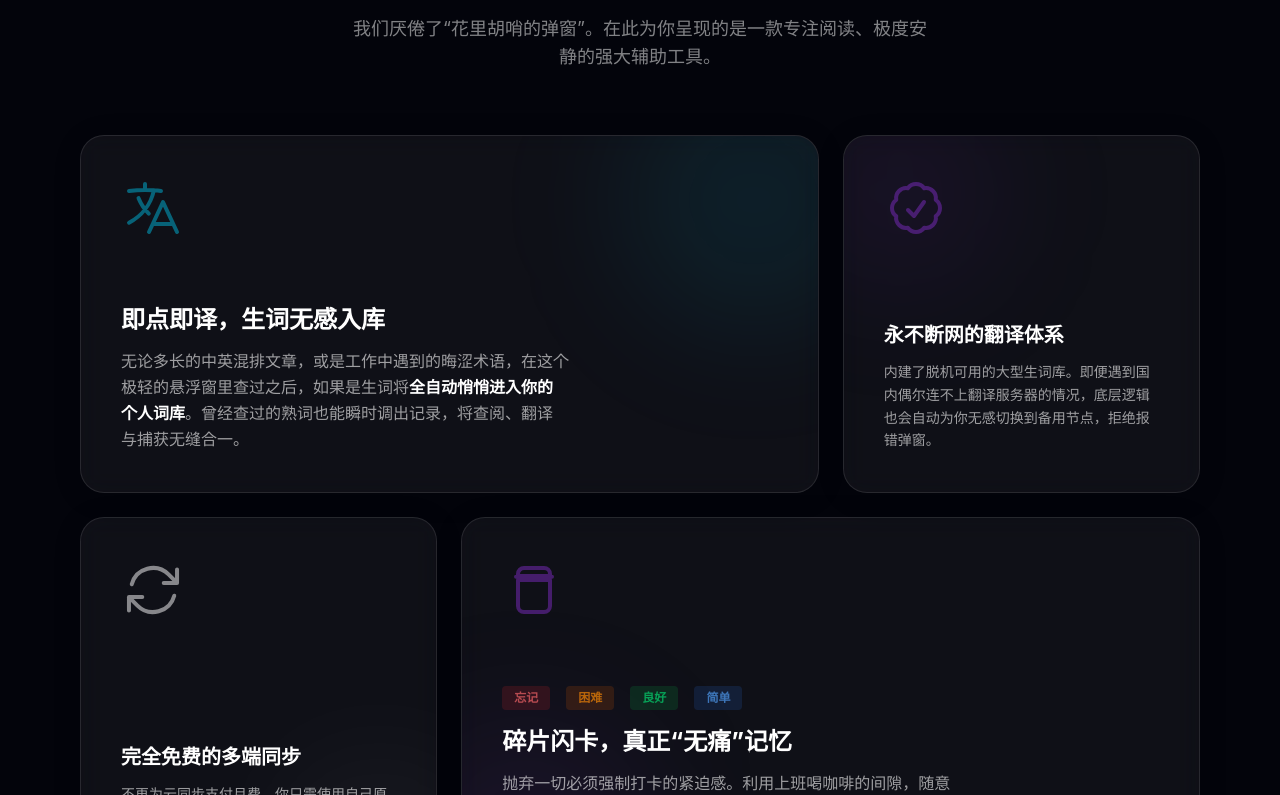
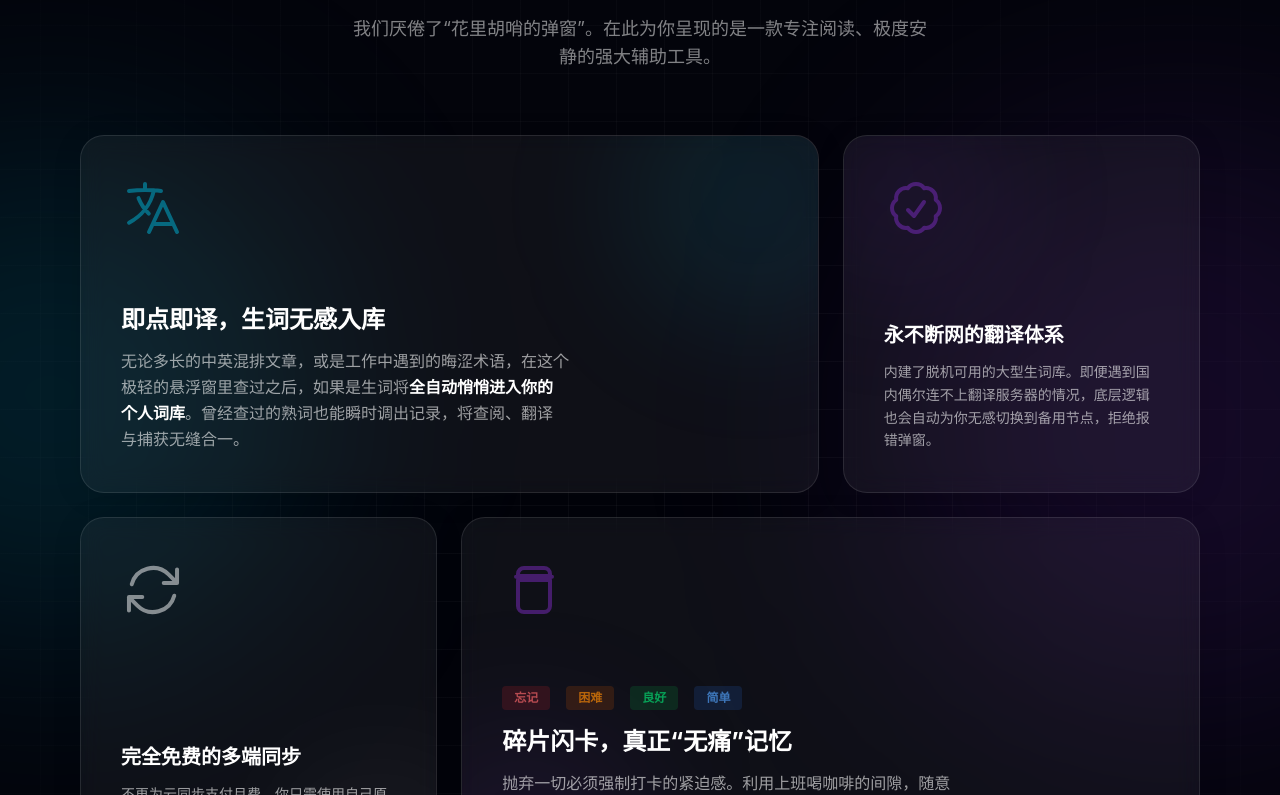
Before and after one commit to janzlu/dict-app-web, a React (Vite) app: page / in a window 1280 px wide. Shown: the part 945-1740 px from the top of the page. Built offline with nearby package versions, Linux system fonts and the light colour scheme.

Commit message:
style: add glassmorphism grid & ambient glows to features background

```diff
--- a/src/components/FeaturesBento.jsx
+++ b/src/components/FeaturesBento.jsx
@@ -2,8 +2,22 @@ import { motion } from 'framer-motion';
 
 const FeaturesBento = () => {
   return (
-    <section id="features" className="py-24 relative z-10">
-      <div className="text-center mb-16 px-4">
+    <section id="features" className="py-24 relative z-10 overflow-hidden">
+      {/* Ambient Background Grid & Glows */}
+      <div className="absolute inset-0 pointer-events-none z-0">
+        <div
+          className="absolute inset-0"
+          style={{
+            backgroundImage: `radial-gradient(circle at center, transparent 20%, var(--color-void) 100%), linear-gradient(to right, rgba(255,255,255,0.03) 1px, transparent 1px), linear-gradient(to bottom, rgba(255,255,255,0.03) 1px, transparent 1px)`,
+            backgroundSize: '100% 100%, 48px 48px, 48px 48px',
+            backgroundPosition: 'center center'
+          }}
+        ></div>
+        <div className="absolute top-1/4 -left-[200px] w-[500px] h-[500px] bg-neon-blue/15 rounded-full blur-[120px]"></div>
+        <div className="absolute bottom-1/4 -right-[200px] w-[600px] h-[600px] bg-neon-purple/15 rounded-full blur-[120px]"></div>
+      </div>
+
+      <div className="text-center mb-16 px-4 relative z-10">
         <h2 className="text-3xl md:text-5xl font-bold mb-4 tracking-tight">强大不止于表，<span className="text-neon-blue">更懂阅读的你。</span></h2>
         <p className="text-white/50 text-lg max-w-xl mx-auto">我们厌倦了“花里胡哨的弹窗”。在此为你呈现的是一款专注阅读、极度安静的强大辅助工具。</p>
       </div>
```
